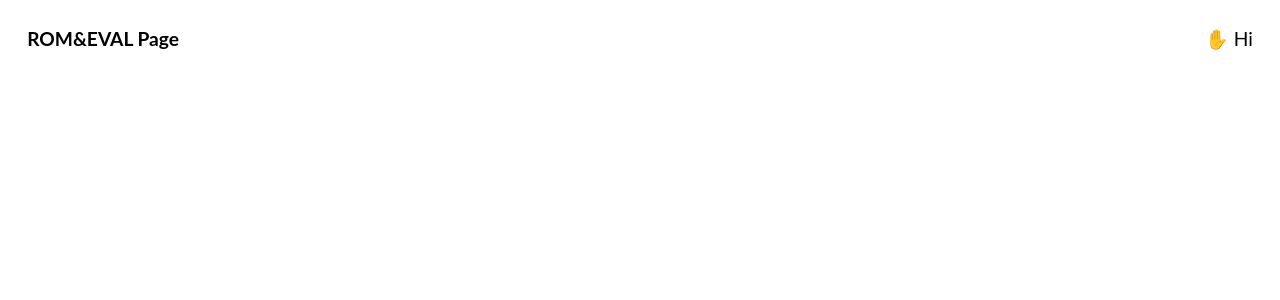
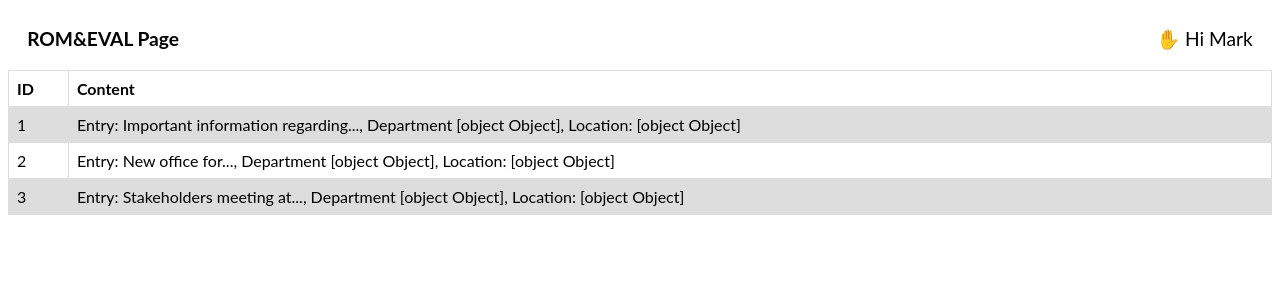
Before and after one commit to miloszcichy/interview, an Angular app: page / in a window 1280 px wide. Shown: the top 300 px of the page. Built offline with nearby package versions, Linux system fonts and the light colour scheme.

Commit message:
1 file modified

```diff
--- a/src/app/app.component.ts
+++ b/src/app/app.component.ts
@@ -1,11 +1,13 @@
 import { Component, OnDestroy, OnInit } from '@angular/core';
 import { Observable, Subject } from 'rxjs';
+import { map, mergeMap, mergeAll, toArray } from 'rxjs/operators';
 import { TableContentItem } from '../model/table-content-item.model';
 import { User } from '../model/user.model';
 import { ContentApi } from '../service/content/content.api';
 import { DecodeService } from '../service/decode/decode.service';
 import { PermissionsApi } from '../service/permissions/permissions.api';
 import { UserApi } from '../service/user/user.api';
+import { Permission } from '../model/permission.enum';
 
 @Component({
   selector: 'my-app',
@@ -37,12 +39,27 @@ export class AppComponent implements OnInit, OnDestroy {
   }
 
   /*1.Using UserApi#getCurrentUser() fetch user and assign it to the field user.*/
-  private getUser() {}
+  private getUser() {
+    this.userApi.getCurrentUser().subscribe((user) => (this.user = user));
+  }
   /*2.Using UserApi#getCurrentUser() and PermissionsApi#getPermissions() create new observable "hasPermission".
       To check whether a user has permission to display content you need both values from UserApi=User and PermissionsApi=UserPermissions.
       Next you need to call UserPermissions#hasPermission(userId, Permission.DISPLAY_CONTENT): boolean.
   */
-  private getUserPermission() {}
+  private getUserPermission() {
+    const id$ = this.userApi.getCurrentUser().pipe(map((u) => u.id));
+    this.hasPermission$ = this.permissionsApi
+      .getPermissions()
+      .pipe(
+        mergeMap((userPermission) =>
+          id$.pipe(
+            map((id) =>
+              userPermission.hasPermission(id, Permission.DISPLAY_CONTENT)
+            )
+          )
+        )
+      );
+  }
   /*3.
     -Fetch Content[] from contentApi.
     -Decode "Content#location" and "Content#department" using DecodeService#instant(code: number): Observable<string>
@@ -50,5 +67,28 @@ export class AppComponent implements OnInit, OnDestroy {
       TableContentItem class contains two fields: id, description.
       To create TableContentItem#description use pattern "Entry: Content#description, Department: decoded_Department, Location: decoded_Location"
     -Assign the result to fields tableContentItems */
-  private getTableContent() {}
+  private getTableContent() {
+    this.contentApi
+      .getContent()
+      .pipe(
+        mergeAll(),
+        map(
+          (content) =>
+            <TableContentItem>{
+              id: content.id,
+              description:
+                'Entry: ' +
+                content.description +
+                ', Department ' +
+                this.decodeService.instant(content.department).subscribe() +
+                ', Location: ' +
+                this.decodeService.instant(content.location).subscribe(),
+            }
+        ),
+        toArray()
+      )
+      .subscribe(
+        (contentTableItems) => (this.contentTableItems = contentTableItems)
+      );
+  }
 }
```
